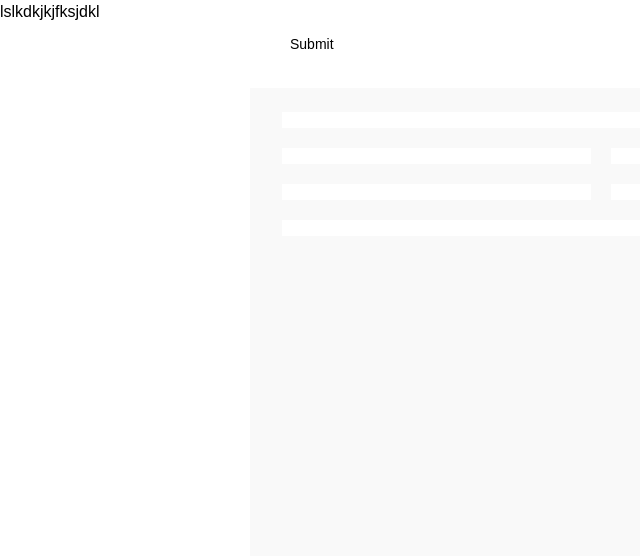
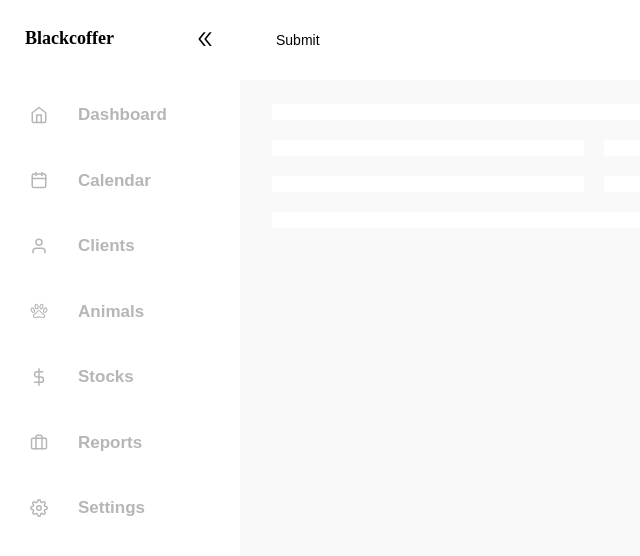
Before and after one commit to AvinashPatel15/Blackcoffer-Assignment-Dashboard, a Next.js app in the folder Client/: page / in a window 1280 px wide. Shown: the top 556 px of the page, without its empty margins (0-640 px from the left). Built offline with nearby package versions, Linux system fonts and the light colour scheme.

Commit message:
Added SideBar

```diff
--- a/Client/app/dashboard/page.jsx
+++ b/Client/app/dashboard/page.js
@@ -1,5 +1,5 @@
 const Dashboard = () => {
-  return <div>Dashboard</div>;
+  return (<div>Dashboard</div>);
 };
 
 export default Dashboard;
--- a/Client/app/globals.css
+++ b/Client/app/globals.css
@@ -23,3 +23,15 @@
 body {
   background-color: #f9f9f9;
 }
+
+.logo {
+  font-family: "Satisfy", cursive;
+  font-weight: 600;
+  font-size: 18px;
+  cursor: pointer;
+}
+.linkdiv:active {
+  background-color: var(--active-color);
+  border-radius: 10px;
+  color: #658e68;
+}
--- a/Client/app/layout.js
+++ b/Client/app/layout.js
@@ -1,8 +1,5 @@
 import "./globals.css";
-import { Inter } from "next/font/google";
 import { MainLayout } from "@/components/Layout/MainLayout";
-
-const inter = Inter({ subsets: ["latin"] });
 
 export const metadata = {
   title: "Blackcoffer Dashboard",
--- a/Client/app/page.js
+++ b/Client/app/page.js
@@ -1,3 +1,5 @@
+"use client";
+
 export default function Home() {
   return (
     <div className="w-full">
--- a/Client/components/Layout/MainLayout.js
+++ b/Client/components/Layout/MainLayout.js
@@ -8,11 +8,11 @@ export const MainLayout = ({ children }) => {
   return (
     <div
       className={`w-full min-h-full bg-[#f9f9f9] grid ${
-        navSize == "small" ? "grid-cols-[75px,1fr]" : "grid-cols-[250px,1fr]"
-      }`}
+        navSize == "small" ? "grid-cols-[75px,1fr]" : "grid-cols-[240px,1fr]"
+      } transition-all duration-300 ease`}
     >
       <div className="min-h-full">
-        <SideBar />
+        <SideBar navSize={navSize} changeNavSize={changeNavSize} />
       </div>
       <div className="min-h-full">
         <Navbar />
--- a/Client/components/Navabar/Navbar.jsx
+++ b/Client/components/Navabar/Navbar.js
@@ -3,7 +3,7 @@ import { Button } from "../ui/button";
 
 const Navbar = () => {
   return (
-    <div className="w-full bg-white p-6">
+    <div className="w-full bg-white p-[20px]">
       <Button>Submit</Button>
     </div>
   );
--- /dev/null
+++ b/Client/components/SideBar/MiniClock.js
@@ -0,0 +1,34 @@
+import React, { useState, useEffect } from "react";
+
+const MiniClock = () => {
+  const [currentTime, setCurrentTime] = useState(new Date());
+
+  useEffect(() => {
+    const interval = setInterval(() => {
+      setCurrentTime(new Date());
+    }, 1000);
+
+    return () => {
+      clearInterval(interval);
+    };
+  }, []);
+
+  const formattedTime = currentTime.toLocaleTimeString([], {
+    hour: "2-digit",
+    minute: "2-digit",
+    second: "2-digit",
+  });
+  const formattedDate = currentTime.toLocaleDateString();
+
+  return (
+    <div className="flex flex-col items-center p-4 border rounded-[15px] shadow-sm">
+      <div
+        className="text-2xl font-semibold"
+        dangerouslySetInnerHTML={{ __html: formattedTime }}
+      />
+      <div className="mt-2">{formattedDate}</div>
+    </div>
+  );
+};
+
+export default MiniClock;
--- /dev/null
+++ b/Client/components/SideBar/SideBar.js
@@ -0,0 +1,104 @@
+import React, { useState } from "react";
+import "../../app/globals.css";
+import { AiOutlineDoubleRight, AiOutlineDoubleLeft } from "react-icons/ai";
+import {
+  FiHome,
+  FiCalendar,
+  FiUser,
+  FiDollarSign,
+  FiBriefcase,
+  FiSettings,
+} from "react-icons/fi";
+import { IoPawOutline } from "react-icons/io5";
+import SideBarItems from "./SideBarItems";
+
+export default function SideBar({ navSize, changeNavSize }) {
+  return (
+    <div
+      className={`${
+        navSize === "small" ? "w-[75px]" : "w-[240px]"
+      } bg-white min-h-[100vh] flex flex-col fixed top-0 left-0 z-[100] pt-[10px] transition-all duration-300 ease`}
+    >
+      <div
+        className={`w-full flex flex-col ${
+          navSize === "large" ? "items-start" : "items-center"
+        } p-[15px]`}
+      >
+        <div
+          className={`w-full flex ${
+            navSize === "small" ? "justify-center" : "justify-between"
+          } items-center px-[10px] `}
+        >
+          <div className={`${navSize === "small" ? "hidden" : "block"}`}>
+            <p className="logo">Blackcoffer</p>
+          </div>
+
+          <button
+            onClick={() => {
+              if (navSize === "small") changeNavSize("large");
+              else changeNavSize("small");
+            }}
+          >
+            {navSize === "small" ? (
+              <AiOutlineDoubleRight size={20} color="black" />
+            ) : (
+              <AiOutlineDoubleLeft size={20} color="black" />
+            )}
+          </button>
+        </div>
+
+        <div
+          className={`w-full flex flex-col ${
+            navSize === "small" ? "gap-[20px]" : "gap-[10px]"
+          } mt-[35px]`}
+        >
+          <SideBarItems
+            navSize={navSize}
+            icon={<FiHome size={"18px"} color={"#b6b6b6"} />}
+            title="Dashboard"
+            link={""}
+          />
+          <SideBarItems
+            navSize={navSize}
+            icon={<FiCalendar size={"18px"} color={"#b6b6b6"} />}
+            title="Calendar"
+            link={"calender"}
+          />
+          <SideBarItems
+            navSize={navSize}
+            icon={<FiUser size={"18px"} color={"#b6b6b6"} />}
+            title="Clients"
+            link={"clients"}
+          />
+          <SideBarItems
+            navSize={navSize}
+            icon={<IoPawOutline size={"18px"} color={"#b6b6b6"} />}
+            title="Animals"
+            link={"animals"}
+          />
+          <SideBarItems
+            navSize={navSize}
+            icon={<FiDollarSign size={"18px"} color={"#b6b6b6"} />}
+            title="Stocks"
+            link={"stocks"}
+          />
+          <SideBarItems
+            navSize={navSize}
+            icon={<FiBriefcase size={"18px"} color={"#b6b6b6"} />}
+            title="Reports"
+            link={"reports"}
+          />
+          <SideBarItems
+            navSize={navSize}
+            icon={<FiSettings size={"18px"} color={"#b6b6b6"} />}
+            title="Settings"
+            link={"setting"}
+          />
+          {/* <div>
+            <MiniClock />
+          </div> */}
+        </div>
+      </div>
+    </div>
+  );
+}
--- a/Client/components/SideBar/SideBar.jsx
+++ /dev/null
@@ -1,9 +0,0 @@
-import React from 'react'
-
-export default function SideBar() {
-  return (
-    <div className='w-[250px] bg-white min-h-[100vh]'>
-      lslkdkjkjfksjdkl
-    </div>
-  )
-}
--- /dev/null
+++ b/Client/components/SideBar/SideBarItems.js
@@ -0,0 +1,23 @@
+import Link from "next/link";
+import React from "react";
+import "../../app/globals.css";
+
+const SideBarItems = ({ icon, title, navSize, link }) => {
+  return (
+    <Link href={`/${link}`}>
+      <div
+        className={`w-full flex gap-[30px] items-center ${
+          navSize === "small" ? "justify-center" : "justify-start"
+        } cursor-pointer p-[15px]`}
+      >
+        <button>{icon}</button>
+
+        <div className={`${navSize === "small" ? "hidden" : "block"}`}>
+          <p className="font-[600] text-[17px] text-[#b6b6b6]">{title}</p>
+        </div>
+      </div>
+    </Link>
+  );
+};
+
+export default SideBarItems;
--- a/Client/package.json
+++ b/Client/package.json
@@ -13,10 +13,12 @@
     "autoprefixer": "10.4.14",
     "class-variance-authority": "^0.7.0",
     "clsx": "^2.0.0",
+    "date-fns": "^2.30.0",
     "lucide-react": "^0.263.1",
     "next": "13.4.12",
     "postcss": "8.4.27",
     "react": "18.2.0",
+    "react-day-picker": "^8.8.0",
     "react-dom": "18.2.0",
     "react-icons": "^4.10.1",
     "tailwind-merge": "^1.14.0",
```
Also changed, not shown: Client/app/icon.svg (added), 1 other file (tests, documents, lock files or other folders).
